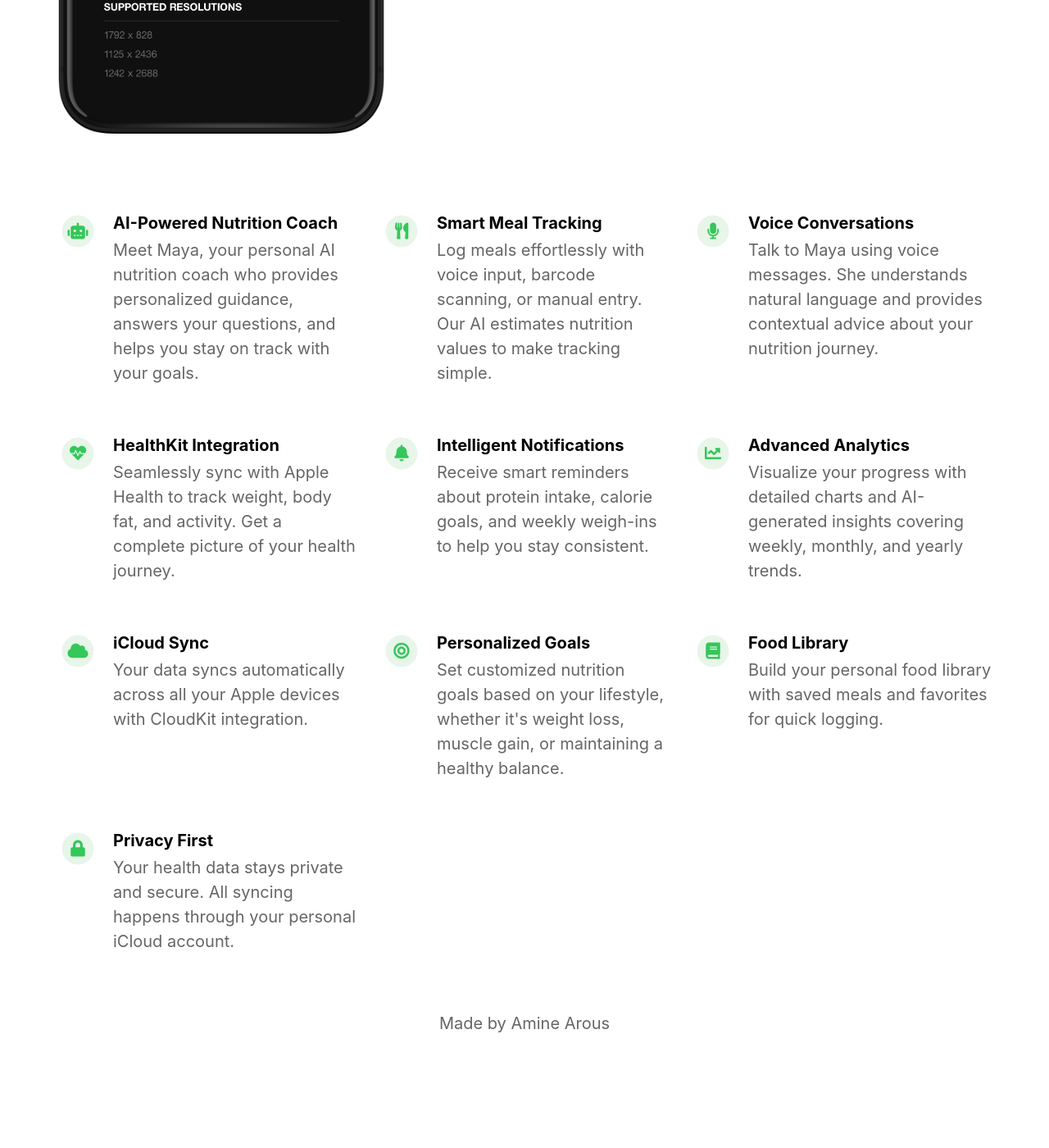
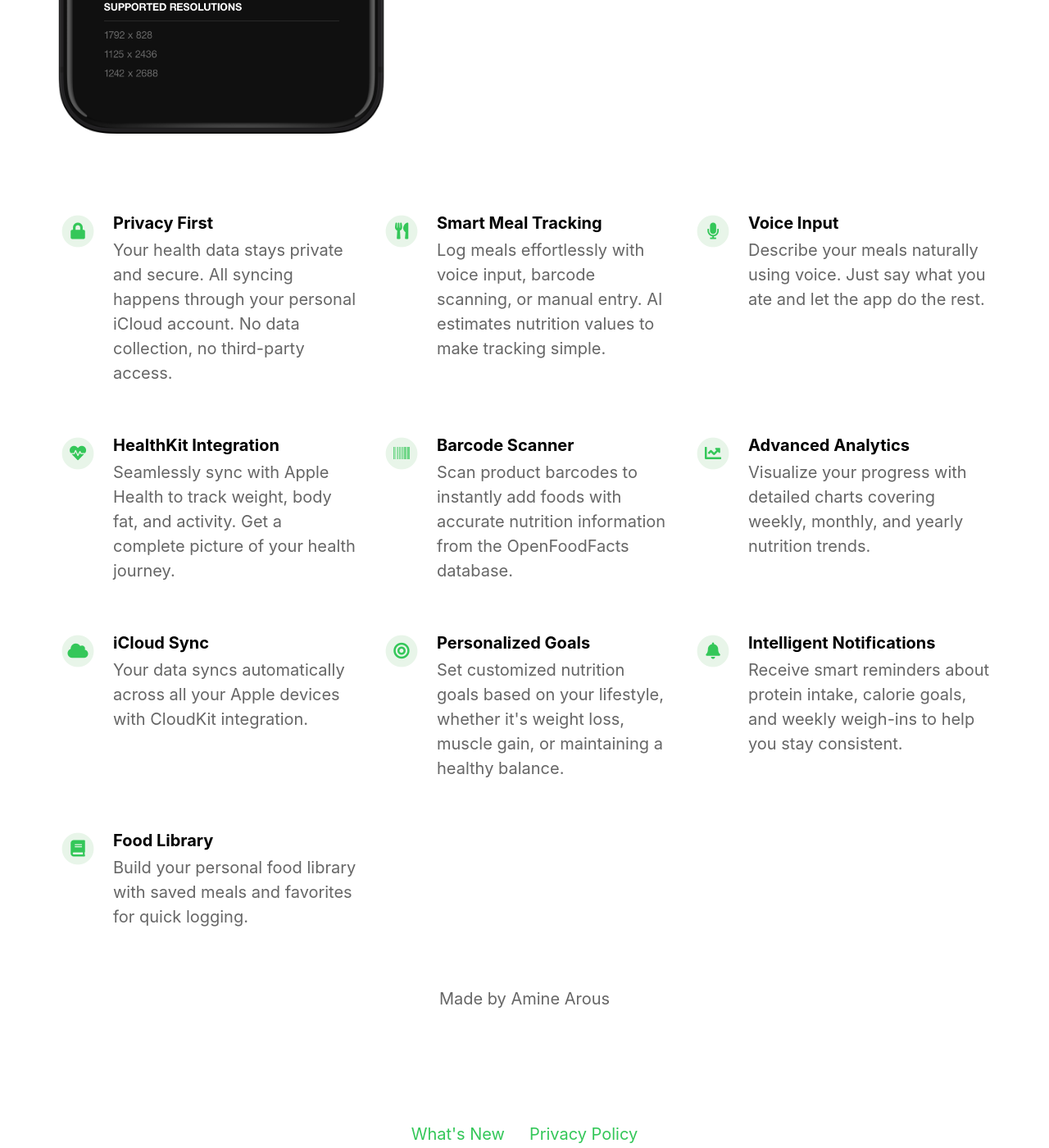
Before and after one commit to AmineArous/mealwiselandingpage, a Jekyll site: the page built from index.html, in a window 1280 px wide and 1400 px high, scrolled down 822 px. Shown: the whole window at 82% size. Built offline with Jekyll 4.4.1, drawn with Linux system fonts in a browser that asks for light colours; nearby versions of some CDN libraries; some of the changed text lies outside the part shown.

Commit message:
Update _config.yml

```diff
--- a/_config.yml
+++ b/_config.yml
@@ -12,7 +12,7 @@ presskit_download_link                    :
 app_icon                                  :                                           # Automatically populates from App Store
 app_name                                  :                                           # Automatically populates from App Store
 app_price                                 :                                           # Automatically populates from App Store
-app_description                           : Track your nutrition effortlessly with AI-powered coaching and smart insights
+app_description                           : Track your nutrition effortlessly with smart insights and seamless health integration
 
 enable_smart_app_banner                   : true
 
@@ -37,28 +37,28 @@ mastodon_link                             :
 # Feature List
 features                                  :
 
-  - title                                 : AI-Powered Nutrition Coach
-    description                           : Meet Maya, your personal AI nutrition coach who provides personalized guidance, answers your questions, and helps you stay on track with your goals.
-    fontawesome_icon_name                 : robot
+  - title                                 : Privacy First
+    description                           : Your health data stays private and secure. All syncing happens through your personal iCloud account. No data collection, no third-party access.
+    fontawesome_icon_name                 : lock
 
   - title                                 : Smart Meal Tracking
-    description                           : Log meals effortlessly with voice input, barcode scanning, or manual entry. Our AI estimates nutrition values to make tracking simple.
+    description                           : Log meals effortlessly with voice input, barcode scanning, or manual entry. AI estimates nutrition values to make tracking simple.
     fontawesome_icon_name                 : utensils
 
-  - title                                 : Voice Conversations
-    description                           : Talk to Maya using voice messages. She understands natural language and provides contextual advice about your nutrition journey.
+  - title                                 : Voice Input
+    description                           : Describe your meals naturally using voice. Just say what you ate and let the app do the rest.
     fontawesome_icon_name                 : microphone
 
   - title                                 : HealthKit Integration
     description                           : Seamlessly sync with Apple Health to track weight, body fat, and activity. Get a complete picture of your health journey.
     fontawesome_icon_name                 : heartbeat
 
-  - title                                 : Intelligent Notifications
-    description                           : Receive smart reminders about protein intake, calorie goals, and weekly weigh-ins to help you stay consistent.
-    fontawesome_icon_name                 : bell
+  - title                                 : Barcode Scanner
+    description                           : Scan product barcodes to instantly add foods with accurate nutrition information from the OpenFoodFacts database.
+    fontawesome_icon_name                 : barcode
 
   - title                                 : Advanced Analytics
-    description                           : Visualize your progress with detailed charts and AI-generated insights covering weekly, monthly, and yearly trends.
+    description                           : Visualize your progress with detailed charts covering weekly, monthly, and yearly nutrition trends.
     fontawesome_icon_name                 : chart-line
 
   - title                                 : iCloud Sync
@@ -69,13 +69,13 @@ features                                  :
     description                           : Set customized nutrition goals based on your lifestyle, whether it's weight loss, muscle gain, or maintaining a healthy balance.
     fontawesome_icon_name                 : bullseye
 
+  - title                                 : Intelligent Notifications
+    description                           : Receive smart reminders about protein intake, calorie goals, and weekly weigh-ins to help you stay consistent.
+    fontawesome_icon_name                 : bell
+
   - title                                 : Food Library
     description                           : Build your personal food library with saved meals and favorites for quick logging.
     fontawesome_icon_name                 : book
-
-  - title                                 : Privacy First
-    description                           : Your health data stays private and secure. All syncing happens through your personal iCloud account.
-    fontawesome_icon_name                 : lock
 
 
 
```
